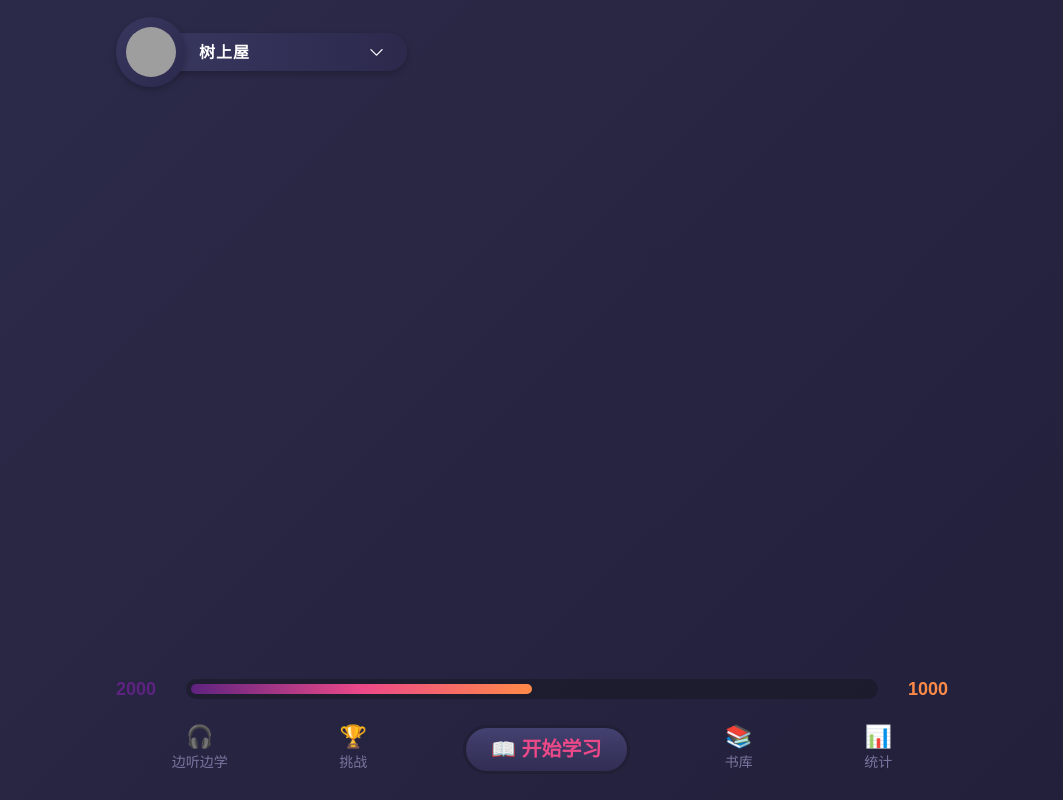
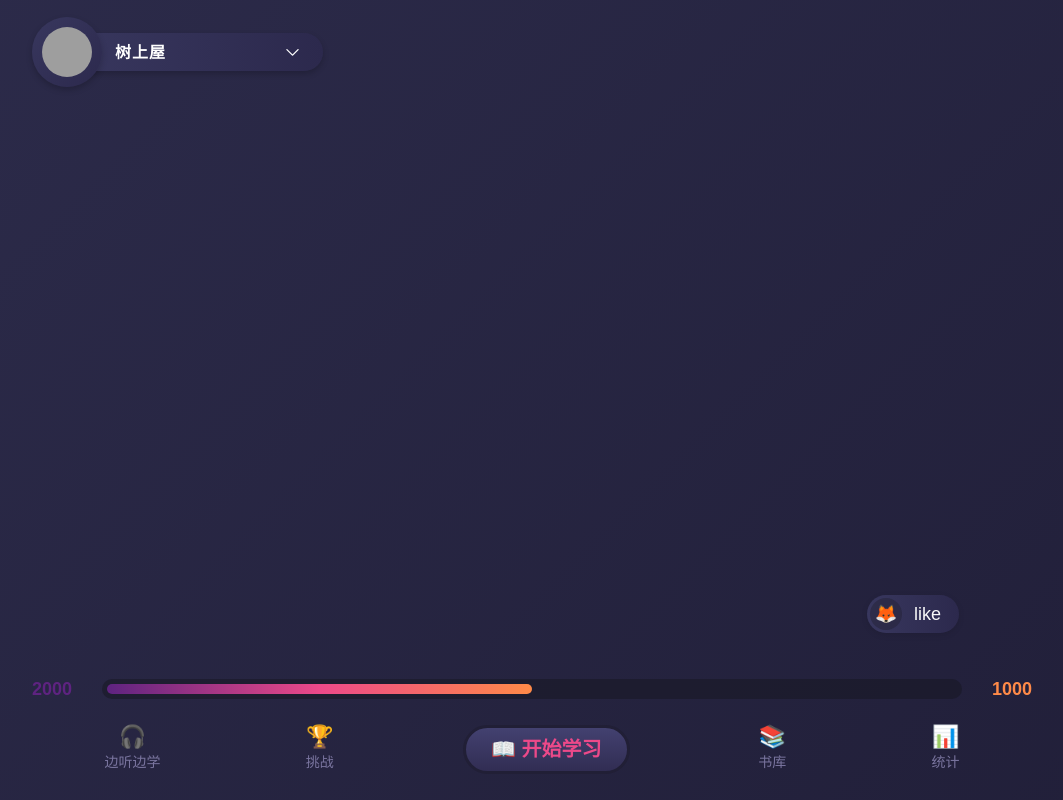
Before and after one commit to 18777215778/dan-ci, a Vue app: page / in a window 1280 px wide. Shown: the whole page, without its empty margins (108-1171 px from the left). Built offline with nearby package versions, Linux system fonts and the light colour scheme; grey boxes are pictures that could not be loaded.

Commit message:
。。。

```diff
--- a/src/App.vue
+++ b/src/App.vue
@@ -22,6 +22,7 @@ html
 
 body
   position: absolute
+  z-index: -11
   top: 0
   bottom: 0
   right: 0
@@ -40,6 +41,8 @@ ul
   list-style-type: none
 
 #app
+  position: relative
+  z-index: -10
   width: 100%
   height: 100%
   background: linear-background(135deg, $main-light-color-1, $main-deep-color-1)
--- /dev/null
+++ b/src/assets/js/tools.js
@@ -0,0 +1,8 @@
+export default {
+  selectFrom
+}
+
+function selectFrom(lowerValue, upperValue) {
+  let choices = upperValue - lowerValue + 1;
+  return Math.floor(Math.random() * choices + lowerValue);
+}
--- a/src/components/BarrageArea/DCbarrageArea.vue
+++ b/src/components/BarrageArea/DCbarrageArea.vue
@@ -1,18 +1,34 @@
 <template>
-  <div class="barrage-area">
+  <div
+    class="barrage-area"
+    @openWin="openWin"
+  >
 
   </div>
 </template>
 
 <script>
   export default {
-    name: "DCBarrageArea"
+    name: "DCBarrageArea",
+    created: function () {
+      this.$nextTick(function () {
+        this.$cartridge.send({type: "1", content: "like"})
+      });
+    },
+    methods: {
+      openWin: function (options) {
+        console.log(options);
+      }
+    }
   }
 </script>
 
 <style lang="sass" scoped>
-.barrage-area
-  width: 100%
-  height: 100%
+  @import "../../assets/sass/main.sass"
 
+  .barrage-area
+    position: relative
+    z-index: -8
+    width: 100%
+    height: 100%
 </style>
--- a/src/components/Footer/DCfooter.vue
+++ b/src/components/Footer/DCfooter.vue
@@ -25,6 +25,7 @@
   flex-flow: column nowrap
   justify-content: space-evenly
   width: 65%
+  min-width: 1000px
   height: 200px
 
 
--- a/src/components/Header/DCheader.vue
+++ b/src/components/Header/DCheader.vue
@@ -22,9 +22,6 @@ export default {
       userImg: store.state.userImg,
       userName: store.state.userName
     };
-  },
-  created: function() {
-    console.log(this.$data);
   }
 };
 </script>
@@ -34,5 +31,6 @@ header
   display: flex
   align-items: center
   width: 65%
+  min-width: 1000px
   height: 150px
 </style>
--- a/src/components/User/DCuser.vue
+++ b/src/components/User/DCuser.vue
@@ -105,6 +105,7 @@ export default {
 
     ul
       position: absolute
+      z-index: 5
       top: 2.9em
       margin-left: -20px
       padding: 10px 0
--- a/src/main.js
+++ b/src/main.js
@@ -2,8 +2,10 @@ import Vue from "vue";
 import App from "./App.vue";
 import router from "./router";
 import store from "./store/index";
+import cartridge from "./plugins/cartridges/cartridge"
 
 Vue.config.productionTip = false;
+Vue.use(cartridge);
 
 new Vue({
   router,
--- /dev/null
+++ b/src/plugins/cartridges/DCCartridgeTemplate.vue
@@ -0,0 +1,93 @@
+<template>
+  <div
+    class="cartridge"
+    :style="styleAttr"
+    @click="openWin"
+    @animationEnd="toDie"
+  >
+    <span class="icon">{{ icon }}</span>
+    <span class="content">{{ content }}</span>
+  </div>
+</template>
+
+<script>
+  export default {
+    name: "DCCartridgeTemplate",
+    props: {
+      type: {
+        type: String
+      },
+      icon: {
+        type: String
+      },
+      content: {
+        type: String
+      },
+      isClickable: {
+        type: Boolean,
+        default: true
+      },
+      styleAttr: {
+        type: Object
+      }
+    },
+    methods: {
+      openWin: function () {
+        this.$emit(openWin, {
+          type: this.type,
+          icon: this.icon,
+          content: this.content,
+          isClickable: this.isClickable
+        })
+      },
+      toDie: function () {
+        console.log("动画结束！");
+      }
+    }
+  }
+</script>
+
+<style lang="sass" scoped>
+  @import "../../assets/sass/main.sass"
+
+  .cartridge
+    position: absolute
+    right: -50vw
+    display: flex
+    align-items: center
+    border-radius: 3em
+    background: linear-background(90deg,$main-light-color-2,$main-deep-color-2)
+    font-size: 1.8rem
+    box-shadow: 0 2px 6px 0 rgba(0,0,0,0.1)
+    animation: cartridge-anim linear
+    will-change: right
+    cursor: pointer
+
+    &:hover
+      animation-play-state: paused
+
+    .icon
+      display: flex
+      justify-content: center
+      align-items: center
+      margin: 3px
+      width: 32px
+      height: 32px
+      background-color: rgba(35,34,54,0.5)
+      border-radius: 32px
+      transition: transform 200ms cubic-bezier(.38,1.01,.45,2.5)
+
+    &:hover .icon
+      transform: scale(1.2)
+
+    .content
+      display: block
+      padding-left: .5em
+      padding-right: 1em
+      color: #F8F8F8
+      font-size: 1.8rem
+
+  @keyframes cartridge-anim
+    to
+      right: 150vw
+</style>
--- /dev/null
+++ b/src/plugins/cartridges/cartridge.js
@@ -0,0 +1,50 @@
+import DCCartridgeTemplate from "./DCCartridgeTemplate";
+import config from "./configurationTable";
+import tools from "../../assets/js/tools";
+
+const cartridge = {};
+cartridge.install = function (Vue) {
+
+  function send({type, content}) {
+    let DCCartridge = Vue.extend(DCCartridgeTemplate);
+    let styleAttr = _buildStyle();
+
+    let instance = new DCCartridge({
+      propsData: {
+        type,
+        icon: config[type].icon,
+        content,
+        styleAttr
+      }
+    }).$mount();
+
+    document.querySelector('.barrage-area').appendChild(instance.$el);
+  }
+
+  function _buildStyle() {
+
+    let yAxis, duration, place;
+    yAxis = tools.selectFrom(1, 100);
+
+    if (yAxis <= 50) {
+      place = "top";
+    }
+    else {
+      yAxis -= 50;
+      place = "bottom"
+    }
+
+    duration = 15;
+
+    return {
+      [place]: `${yAxis}%`,
+      "animation-duration": `${duration}s`
+    }
+  }
+
+  Vue.prototype.$cartridge = {
+    send
+  };
+};
+
+export default cartridge;
--- /dev/null
+++ b/src/plugins/cartridges/configurationTable.js
@@ -0,0 +1,5 @@
+export default {
+  "1": {
+    icon: "🦊"
+  }
+}
--- a/src/views/Home.vue
+++ b/src/views/Home.vue
@@ -23,6 +23,8 @@ export default {
 
 <style lang="sass" scoped>
 .home
+  position: relative
+  z-index: -9
   display: flex
   flex-flow: column nowrap
   align-items: center
```
Also changed, not shown: tests/data/cartridgeData.json (added, +6 -0 lines).
